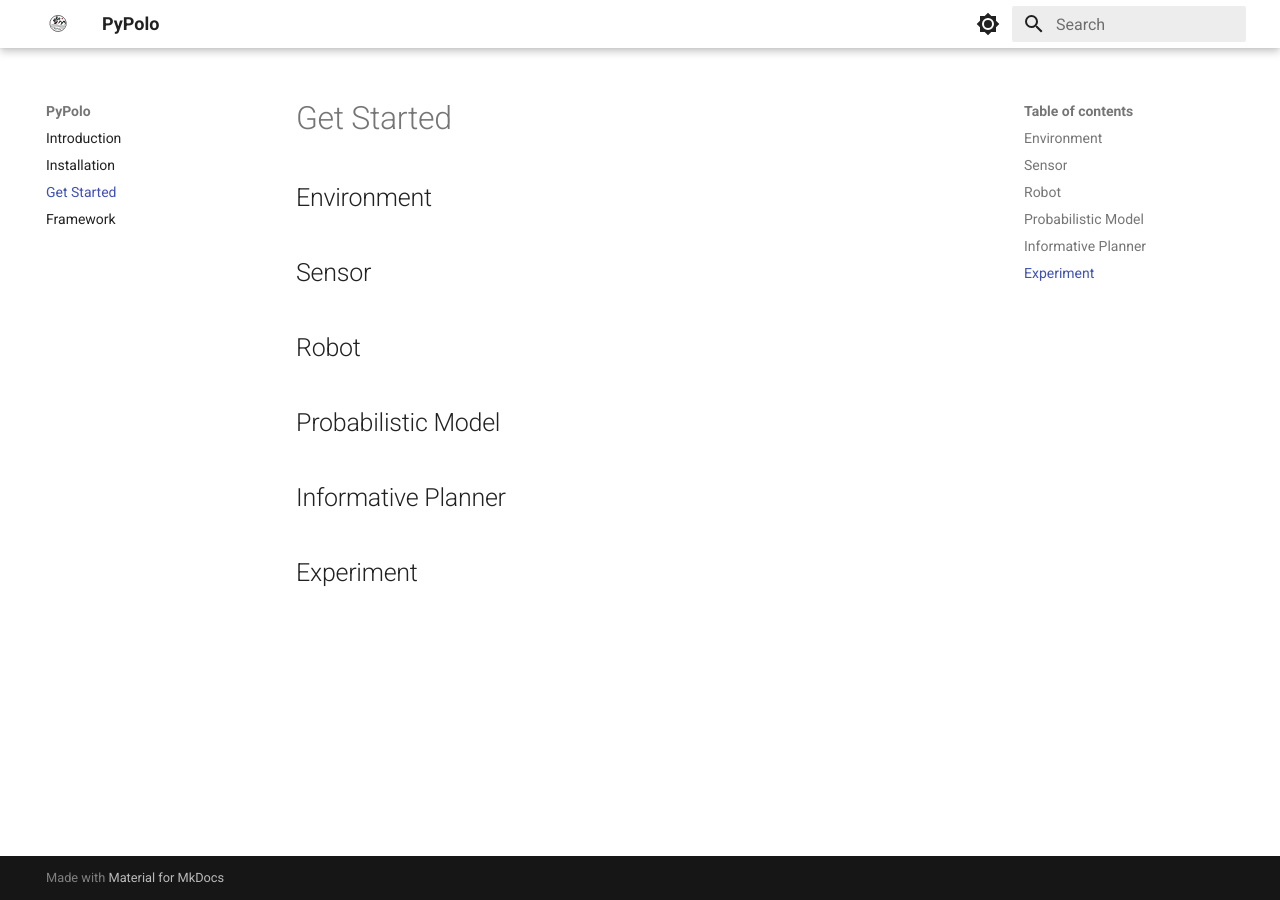
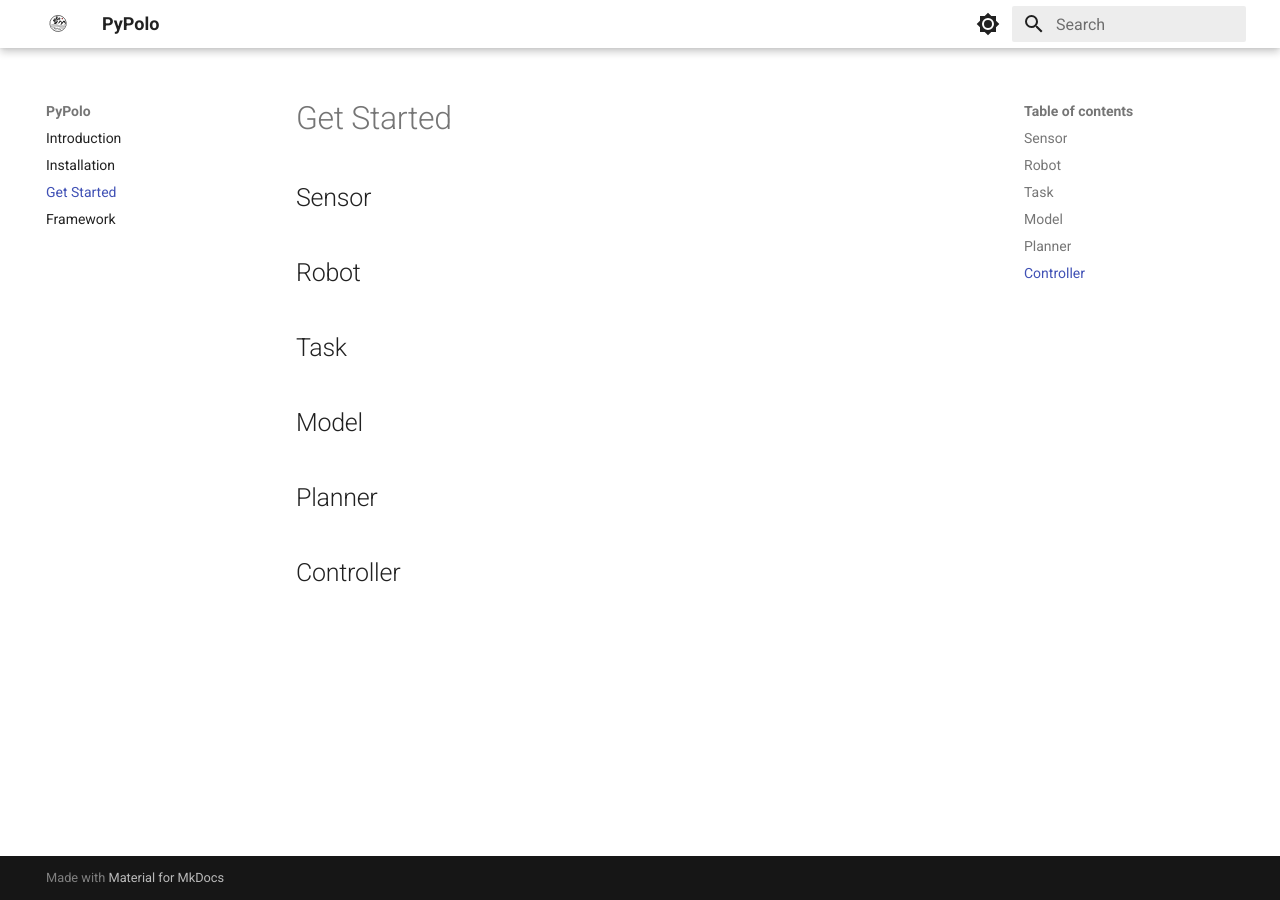
Before and after one commit to Weizhe-Chen/PyPolo, an MkDocs documentation site: the page built from docs/get_started.md, in a window 1280 px wide. Built offline with MkDocs 1.6.1 and Material for MkDocs 9.7.7, drawn with Linux system fonts in a browser that asks for light colours.

Commit message:
Updated docs/

```diff
--- a/docs/get_started.md
+++ b/docs/get_started.md
@@ -1,13 +1,13 @@
 # Get Started
-
-## Environment
 
 ## Sensor
 
 ## Robot
 
-## Probabilistic Model
+## Task
 
-## Informative Planner
+## Model
 
-## Experiment
+## Planner
+
+## Controller
```
Also changed, not shown: docs/framework.md (+8 -10 lines), docs/assets/venn.png (added).
